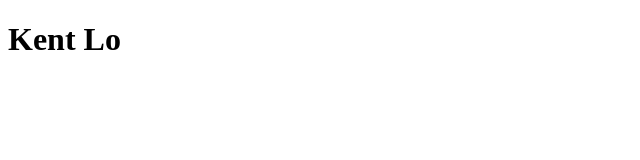
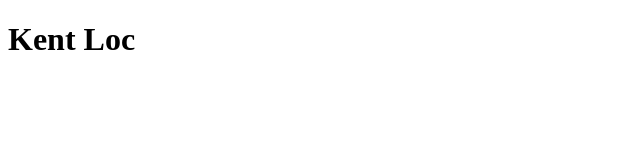
Before and after one commit to Mathputer/mathputer.github.io, a plain HTML site: page index.html in a window 1280 px wide. Shown: the full height of the page, 0-640 px from the left. Drawn offline with Linux system fonts and the light colour scheme.

Commit message:
name update

```diff
--- a/index.html
+++ b/index.html
@@ -5,6 +5,6 @@
     <title>My First Webpage</title>
 </head>
 <body>
-    <h1>Kent Lo</h1>
+    <h1>Kent Loc</h1>
 </body>
 </html>
```
